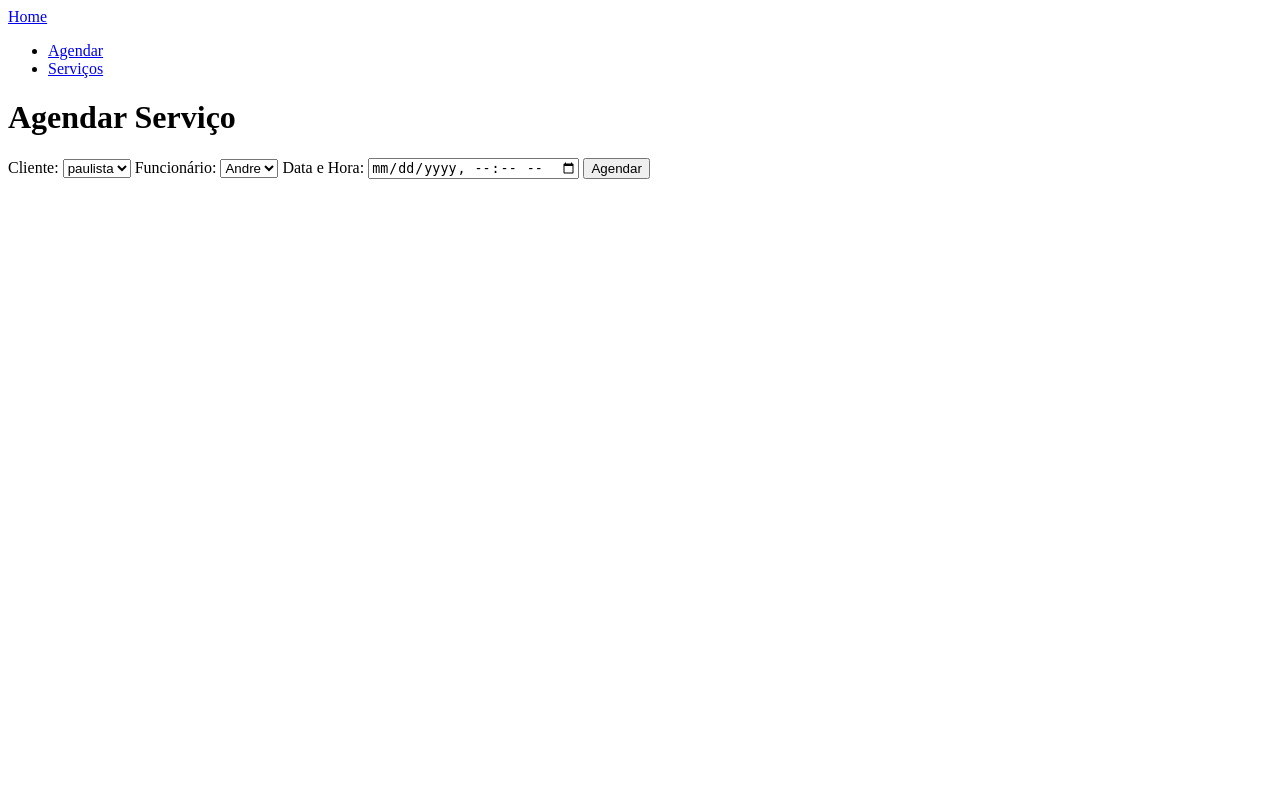
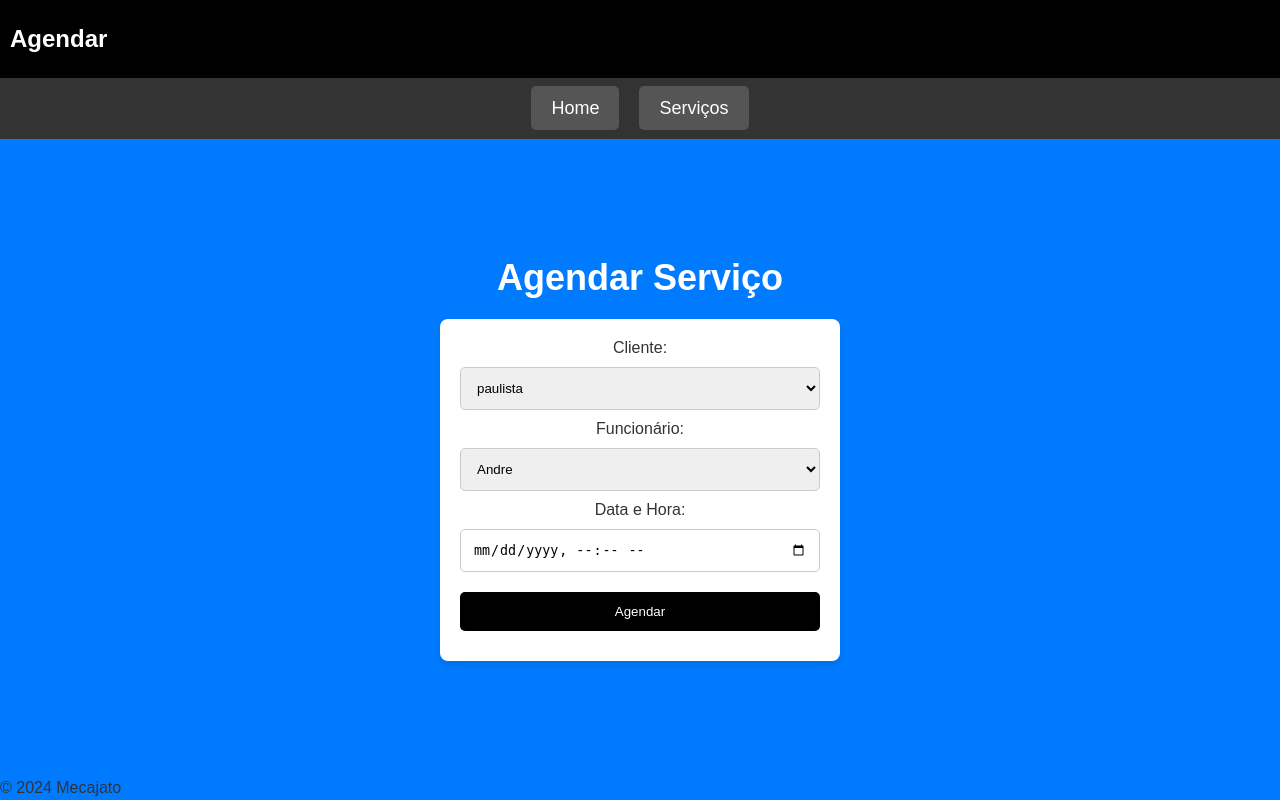
Before and after one commit to GabrielKrepker/LavaJatoVictor, a Django app: page /agendar/ in a window 1280 px wide. Run offline with Django 4.2, Linux system fonts and the light colour scheme; data comes from the database, SQL or seed files in the repository.

Commit message:
Update agendar.html

```diff
--- a/clientes/templates/clientes/agendar.html
+++ b/clientes/templates/clientes/agendar.html
@@ -1,25 +1,27 @@
+{% load static %}
 <!DOCTYPE html>
 <html lang="pt-BR">
 <head>
     <meta charset="UTF-8">
     <meta name="viewport" content="width=device-width, initial-scale=1.0">
+    <link rel="stylesheet" href="{% static 'cliente.css/clientes.css' %}">
     <title>Agendar Serviço</title>
 </head>
 <body>
+
+    <div class="root-bar">
+        Agendar
+    </div>
+
     <nav class="navbar">
-        <a href="/">Home</a>
         <ul class="nav-links">
-            <li><a href="{% url 'agendar' %}">Agendar</a></li>
+            <li><a href="{% url 'home' %}">Home</a></li>
             <li><a href="{% url 'servicos' %}">Serviços</a></li>
         </ul>
     </nav>
 
+    <div class="main-content">
         <h1>Agendar Serviço</h1>
-
-    {% if success %}
-        <p>{{ success }}</p>
-    {% endif %}
-
         <form method="POST">
             {% csrf_token %}
             <label for="cliente">Cliente:</label>
@@ -41,5 +43,13 @@
 
             <button type="submit">Agendar</button>
         </form>
+    </div>
+
+    <div class="root-bar-bottom">
+        © 2024 Mecajato
+    </div>
+
+    <script src="{% static 'cliente.js/clientes.js' %}"></script>
+
 </body>
 </html>
```
Lines whose indentation alone changed are shown as unchanged.
